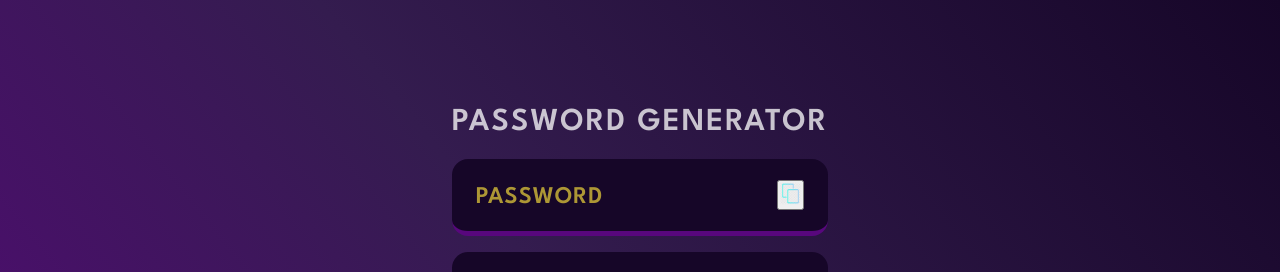
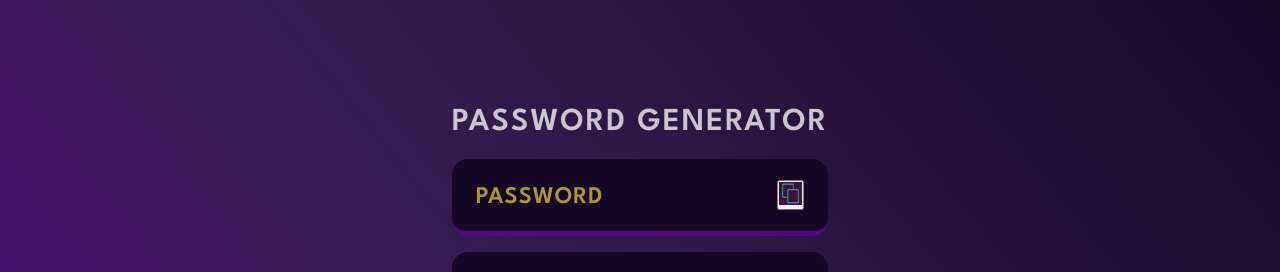
Before and after one commit to Narasimha9271/Password-Generator, a plain HTML site: page index.html in a window 1280 px wide. Shown: the top 272 px of the page. Drawn offline with Linux system fonts and the light colour scheme.

Commit message:
Update styles.css

```diff
--- a/styles.css
+++ b/styles.css
@@ -118,6 +118,10 @@ h1 {
 .copy-tooltip.active {
   opacity: 1;
   transform: scale(1);
+}
+
+.copy-img{
+  background-color: rgb(59, 19, 60);
 }
 
 .input-container {
```
